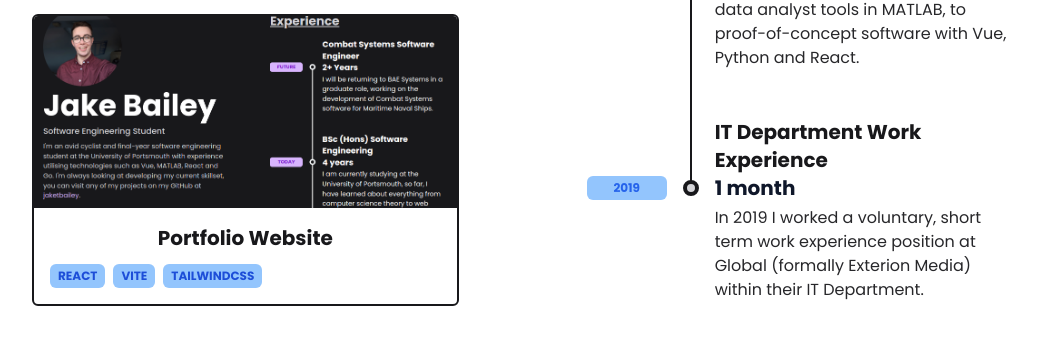
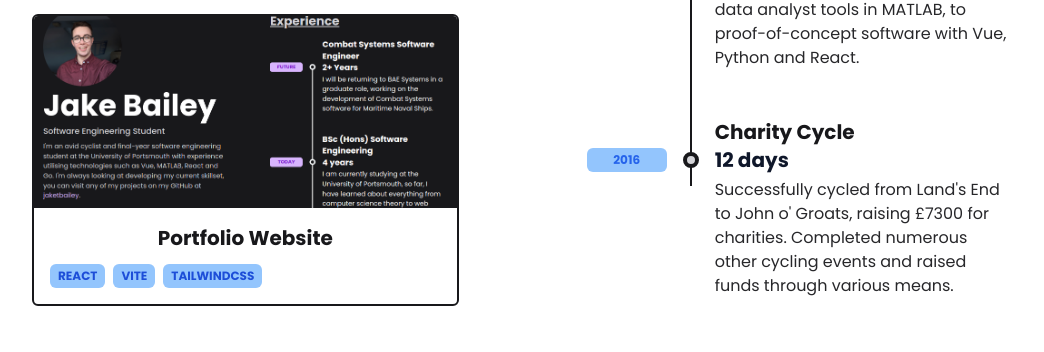
Before and after one commit to jaketbailey/portfolio, a React (Vite) app: page / in a window 1280 px wide. Shown: the part 902-1254 px from the top of the page, without its empty margins (96-1140 px from the left). Built offline with nearby package versions, Linux system fonts and the light colour scheme.

Commit message:
minor timeline change

```diff
--- a/src/data/timeline.js
+++ b/src/data/timeline.js
@@ -21,10 +21,10 @@ export default [
         "In June 2022 I started my placement at BAE Systems Maritime Naval Ships developing everything from complex data analyst tools in MATLAB, to proof-of-concept software with Vue, Python and React.",
     },
     {
-        year: '2019',
-        title: 'IT Department Work Experience',
-        duration: '1 month',
+        year: '2016',
+        title: 'Charity Cycle',
+        duration: '12 days',
         details:
-        "In 2019 I worked a voluntary, short term work experience position at Global (formally Exterion Media) within their IT Department.",
+        "Successfully cycled from Land's End to John o' Groats, raising £7300 for charities. Completed numerous other cycling events and raised funds through various means.",
     },
  ]
```
